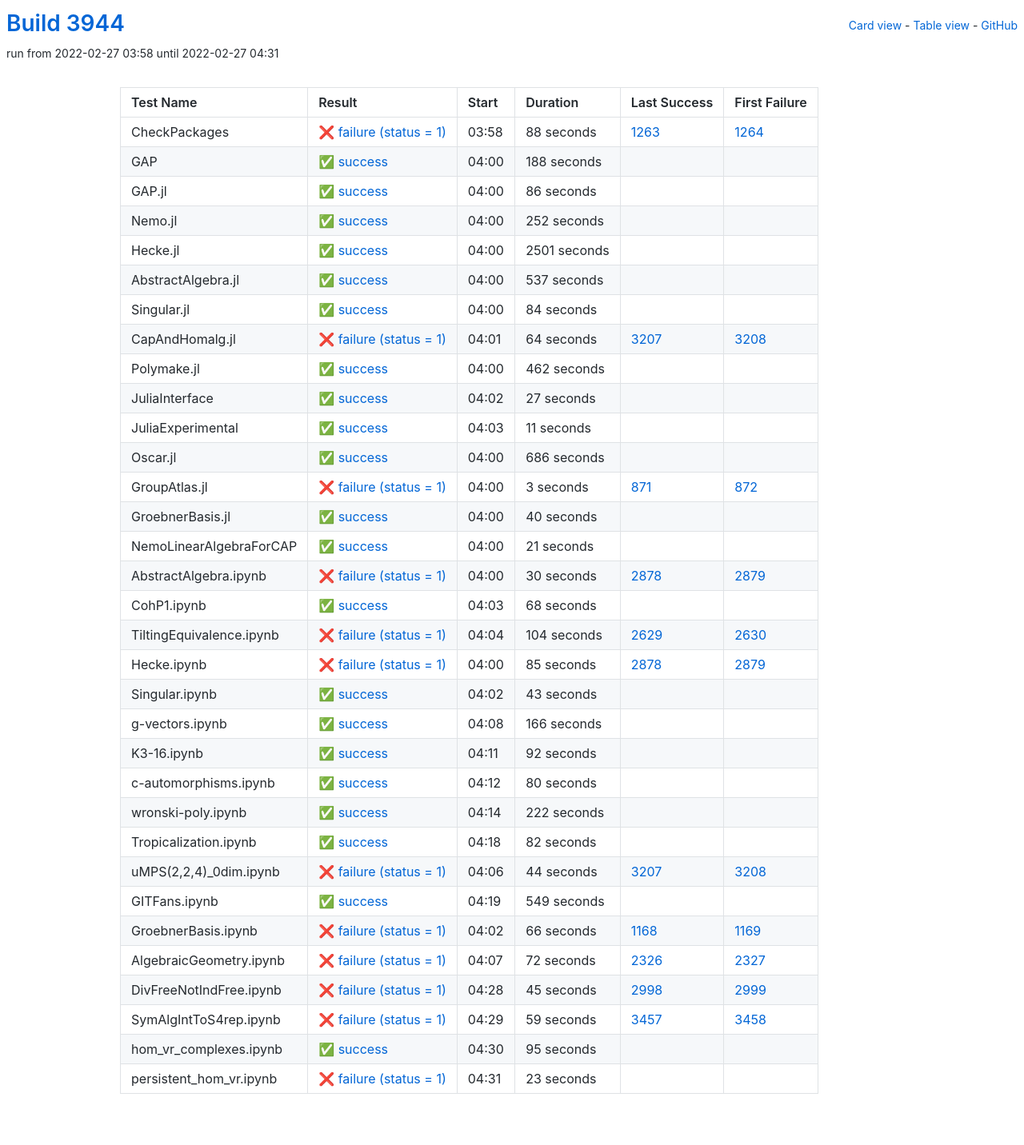
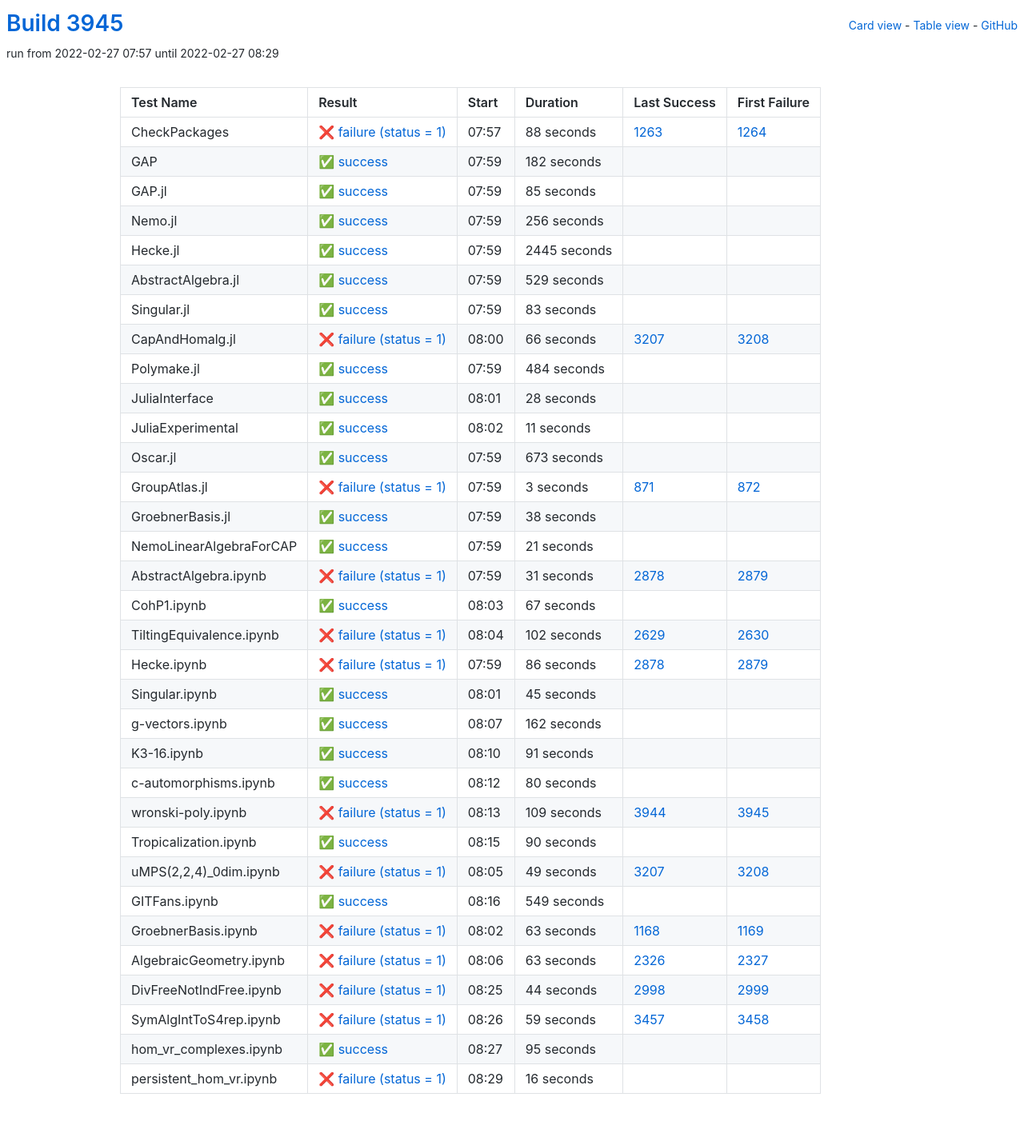
Before and after one commit to oscar-system/oscar-ci-status-stable, a Jekyll site: the page built from table.html, in a window 1280 px wide. Shown: the whole page at 80% size. Built offline with Jekyll 4.4.1, drawn with Linux system fonts in a browser that asks for light colours.

Commit message:
Build #3945

```diff
--- a/_data/ci.yml
+++ b/_data/ci.yml
@@ -1,6 +1,6 @@
 ---
-build: 3944
-build_url: https://oscarci.mathematik.uni-kl.de/job/oscar-stable/3944/
+build: 3945
+build_url: https://oscarci.mathematik.uni-kl.de/job/oscar-stable/3945/
 job: oscar-stable
 organization: oscar-system
 repo: oscar-ci-status-stable
@@ -8,8 +8,8 @@ repourl: https://github.com/oscar-system/oscar-ci-status-stable
 tests:
 - name: CheckPackages
   id: checkpackages
-  log: https://oscarci.mathematik.uni-kl.de/job/oscar-stable/3944/artifact/logs/build-3944/CheckPackages.log
-  start: 2022-02-27 03:58
+  log: https://oscarci.mathematik.uni-kl.de/job/oscar-stable/3945/artifact/logs/build-3945/CheckPackages.log
+  start: 2022-02-27 07:57
   success: false
   exitcode: 1
   status: failure
@@ -20,116 +20,116 @@ tests:
   first_failure_url: https://oscarci.mathematik.uni-kl.de/job/oscar-stable/1264/
 - name: GAP
   id: gap
-  log: https://oscarci.mathematik.uni-kl.de/job/oscar-stable/3944/artifact/logs/build-3944/GAP.log
-  start: 2022-02-27 04:00
+  log: https://oscarci.mathematik.uni-kl.de/job/oscar-stable/3945/artifact/logs/build-3945/GAP.log
+  start: 2022-02-27 07:59
   success: true
   exitcode: 0
   status: success
-  duration: 188
+  duration: 182
   last_success: false
   last_success_url:
   first_failure: false
   first_failure_url:
 - name: GAP.jl
   id: gap-jl
-  log: https://oscarci.mathematik.uni-kl.de/job/oscar-stable/3944/artifact/logs/build-3944/GAP.jl.log
-  start: 2022-02-27 04:00
+  log: https://oscarci.mathematik.uni-kl.de/job/oscar-stable/3945/artifact/logs/build-3945/GAP.jl.log
+  start: 2022-02-27 07:59
   success: true
   exitcode: 0
   status: success
-  duration: 86
+  duration: 85
   last_success: false
   last_success_url:
   first_failure: false
   first_failure_url:
 - name: Nemo.jl
   id: nemo-jl
-  log: https://oscarci.mathematik.uni-kl.de/job/oscar-stable/3944/artifact/logs/build-3944/Nemo.jl.log
-  start: 2022-02-27 04:00
+  log: https://oscarci.mathematik.uni-kl.de/job/oscar-stable/3945/artifact/logs/build-3945/Nemo.jl.log
+  start: 2022-02-27 07:59
   success: true
   exitcode: 0
   status: success
-  duration: 252
+  duration: 256
   last_success: false
   last_success_url:
   first_failure: false
   first_failure_url:
 - name: Hecke.jl
   id: hecke-jl
-  log: https://oscarci.mathematik.uni-kl.de/job/oscar-stable/3944/artifact/logs/build-3944/Hecke.jl.log
-  start: 2022-02-27 04:00
+  log: https://oscarci.mathematik.uni-kl.de/job/oscar-stable/3945/artifact/logs/build-3945/Hecke.jl.log
+  start: 2022-02-27 07:59
   success: true
   exitcode: 0
   status: success
-  duration: 2501
+  duration: 2445
   last_success: false
   last_success_url:
   first_failure: false
   first_failure_url:
 - name: AbstractAlgebra.jl
   id: abstractalgebra-jl
-  log: https://oscarci.mathematik.uni-kl.de/job/oscar-stable/3944/artifact/logs/build-3944/AbstractAlgebra.jl.log
-  start: 2022-02-27 04:00
+  log: https://oscarci.mathematik.uni-kl.de/job/oscar-stable/3945/artifact/logs/build-3945/AbstractAlgebra.jl.log
+  start: 2022-02-27 07:59
   success: true
   exitcode: 0
   status: success
-  duration: 537
+  duration: 529
   last_success: false
   last_success_url:
   first_failure: false
   first_failure_url:
 - name: Singular.jl
   id: singular-jl
-  log: https://oscarci.mathematik.uni-kl.de/job/oscar-stable/3944/artifact/logs/build-3944/Singular.jl.log
-  start: 2022-02-27 04:00
+  log: https://oscarci.mathematik.uni-kl.de/job/oscar-stable/3945/artifact/logs/build-3945/Singular.jl.log
+  start: 2022-02-27 07:59
   success: true
   exitcode: 0
   status: success
-  duration: 84
+  duration: 83
   last_success: false
   last_success_url:
   first_failure: false
   first_failure_url:
 - name: CapAndHomalg.jl
   id: capandhomalg-jl
-  log: https://oscarci.mathematik.uni-kl.de/job/oscar-stable/3944/artifact/logs/build-3944/CapAndHomalg.jl.log
-  start: 2022-02-27 04:01
+  log: https://oscarci.mathematik.uni-kl.de/job/oscar-stable/3945/artifact/logs/build-3945/CapAndHomalg.jl.log
+  start: 2022-02-27 08:00
   success: false
   exitcode: 1
   status: failure
-  duration: 64
+  duration: 66
   last_success: 3207
   last_success_url: https://oscarci.mathematik.uni-kl.de/job/oscar-stable/3207/
   first_failure: 3208
   first_failure_url: https://oscarci.mathematik.uni-kl.de/job/oscar-stable/3208/
 - name: Polymake.jl
   id: polymake-jl
-  log: https://oscarci.mathematik.uni-kl.de/job/oscar-stable/3944/artifact/logs/build-3944/Polymake.jl.log
-  start: 2022-02-27 04:00
+  log: https://oscarci.mathematik.uni-kl.de/job/oscar-stable/3945/artifact/logs/build-3945/Polymake.jl.log
+  start: 2022-02-27 07:59
   success: true
   exitcode: 0
   status: success
-  duration: 462
+  duration: 484
   last_success: false
   last_success_url:
   first_failure: false
   first_failure_url:
 - name: JuliaInterface
   id: juliainterface
-  log: https://oscarci.mathematik.uni-kl.de/job/oscar-stable/3944/artifact/logs/build-3944/JuliaInterface.log
-  start: 2022-02-27 04:02
+  log: https://oscarci.mathematik.uni-kl.de/job/oscar-stable/3945/artifact/logs/build-3945/JuliaInterface.log
+  start: 2022-02-27 08:01
   success: true
   exitcode: 0
   status: success
-  duration: 27
+  duration: 28
   last_success: false
   last_success_url:
   first_failure: false
   first_failure_url:
 - name: JuliaExperimental
   id: juliaexperimental
-  log: https://oscarci.mathematik.uni-kl.de/job/oscar-stable/3944/artifact/logs/build-3944/JuliaExperimental.log
-  start: 2022-02-27 04:03
+  log: https://oscarci.mathematik.uni-kl.de/job/oscar-stable/3945/artifact/logs/build-3945/JuliaExperimental.log
+  start: 2022-02-27 08:02
   success: true
   exitcode: 0
   status: success
@@ -140,20 +140,20 @@ tests:
   first_failure_url:
 - name: Oscar.jl
   id: oscar-jl
-  log: https://oscarci.mathematik.uni-kl.de/job/oscar-stable/3944/artifact/logs/build-3944/Oscar.jl.log
-  start: 2022-02-27 04:00
+  log: https://oscarci.mathematik.uni-kl.de/job/oscar-stable/3945/artifact/logs/build-3945/Oscar.jl.log
+  start: 2022-02-27 07:59
   success: true
   exitcode: 0
   status: success
-  duration: 686
+  duration: 673
   last_success: false
   last_success_url:
   first_failure: false
   first_failure_url:
 - name: GroupAtlas.jl
   id: groupatlas-jl
-  log: https://oscarci.mathematik.uni-kl.de/job/oscar-stable/3944/artifact/logs/build-3944/GroupAtlas.jl.log
-  start: 2022-02-27 04:00
+  log: https://oscarci.mathematik.uni-kl.de/job/oscar-stable/3945/artifact/logs/build-3945/GroupAtlas.jl.log
+  start: 2022-02-27 07:59
   success: false
   exitcode: 1
   status: failure
@@ -164,20 +164,20 @@ tests:
   first_failure_url: https://oscarci.mathematik.uni-kl.de/job/oscar-stable/872/
 - name: GroebnerBasis.jl
   id: groebnerbasis-jl
-  log: https://oscarci.mathematik.uni-kl.de/job/oscar-stable/3944/artifact/logs/build-3944/GroebnerBasis.jl.log
-  start: 2022-02-27 04:00
+  log: https://oscarci.mathematik.uni-kl.de/job/oscar-stable/3945/artifact/logs/build-3945/GroebnerBasis.jl.log
+  start: 2022-02-27 07:59
   success: true
   exitcode: 0
   status: success
-  duration: 40
+  duration: 38
   last_success: false
   last_success_url:
   first_failure: false
   first_failure_url:
 - name: NemoLinearAlgebraForCAP
   id: nemolinearalgebraforcap
-  log: https://oscarci.mathematik.uni-kl.de/job/oscar-stable/3944/artifact/logs/build-3944/NemoLinearAlgebraForCAP.log
-  start: 2022-02-27 04:00
+  log: https://oscarci.mathematik.uni-kl.de/job/oscar-stable/3945/artifact/logs/build-3945/NemoLinearAlgebraForCAP.log
+  start: 2022-02-27 07:59
   success: true
   exitcode: 0
   status: success
@@ -188,92 +188,92 @@ tests:
   first_failure_url:
 - name: AbstractAlgebra.ipynb
   id: abstractalgebra-ipynb
-  log: https://oscarci.mathematik.uni-kl.de/job/oscar-stable/3944/artifact/logs/build-3944/AbstractAlgebra.ipynb.log
-  start: 2022-02-27 04:00
+  log: https://oscarci.mathematik.uni-kl.de/job/oscar-stable/3945/artifact/logs/build-3945/AbstractAlgebra.ipynb.log
+  start: 2022-02-27 07:59
   success: false
   exitcode: 1
   status: failure
-  duration: 30
+  duration: 31
   last_success: 2878
   last_success_url: https://oscarci.mathematik.uni-kl.de/job/oscar-stable/2878/
   first_failure: 2879
   first_failure_url: https://oscarci.mathematik.uni-kl.de/job/oscar-stable/2879/
 - name: CohP1.ipynb
   id: cohp1-ipynb
-  log: https://oscarci.mathematik.uni-kl.de/job/oscar-stable/3944/artifact/logs/build-3944/CohP1.ipynb.log
-  start: 2022-02-27 04:03
+  log: https://oscarci.mathematik.uni-kl.de/job/oscar-stable/3945/artifact/logs/build-3945/CohP1.ipynb.log
+  start: 2022-02-27 08:03
   success: true
   exitcode: 0
   status: success
-  duration: 68
+  duration: 67
   last_success: false
   last_success_url:
   first_failure: false
   first_failure_url:
 - name: TiltingEquivalence.ipynb
   id: tiltingequivalence-ipynb
-  log: https://oscarci.mathematik.uni-kl.de/job/oscar-stable/3944/artifact/logs/build-3944/TiltingEquivalence.ipynb.log
-  start: 2022-02-27 04:04
+  log: https://oscarci.mathematik.uni-kl.de/job/oscar-stable/3945/artifact/logs/build-3945/TiltingEquivalence.ipynb.log
+  start: 2022-02-27 08:04
   success: false
   exitcode: 1
   status: failure
-  duration: 104
+  duration: 102
   last_success: 2629
   last_success_url: https://oscarci.mathematik.uni-kl.de/job/oscar-stable/2629/
   first_failure: 2630
   first_failure_url: https://oscarci.mathematik.uni-kl.de/job/oscar-stable/2630/
 - name: Hecke.ipynb
   id: hecke-ipynb
-  log: https://oscarci.mathematik.uni-kl.de/job/oscar-stable/3944/artifact/logs/build-3944/Hecke.ipynb.log
-  start: 2022-02-27 04:00
+  log: https://oscarci.mathematik.uni-kl.de/job/oscar-stable/3945/artifact/logs/build-3945/Hecke.ipynb.log
+  start: 2022-02-27 07:59
   success: false
   exitcode: 1
   status: failure
-  duration: 85
+  duration: 86
   last_success: 2878
   last_success_url: https://oscarci.mathematik.uni-kl.de/job/oscar-stable/2878/
   first_failure: 2879
   first_failure_url: https://oscarci.mathematik.uni-kl.de/job/oscar-stable/2879/
 - name: Singular.ipynb
   id: singular-ipynb
-  log: https://oscarci.mathematik.uni-kl.de/job/oscar-stable/3944/artifact/logs/build-3944/Singular.ipynb.log
-  start: 2022-02-27 04:02
+  log: https://oscarci.mathematik.uni-kl.de/job/oscar-stable/3945/artifact/logs/build-3945/Singular.ipynb.log
+  start: 2022-02-27 08:01
   success: true
   exitcode: 0
   status: success
-  duration: 43
+  duration: 45
   last_success: false
   last_success_url:
   first_failure: false
   first_failure_url:
 - name: g-vectors.ipynb
   id: g-vectors-ipynb
-  log: https://oscarci.mathematik.uni-kl.de/job/oscar-stable/3944/artifact/logs/build-3944/g-vectors.ipynb.log
-  start: 2022-02-27 04:08
+  log: https://oscarci.mathematik.uni-kl.de/job/oscar-stable/3945/artifact/logs/build-3945/g-vectors.ipynb.log
+  start: 2022-02-27 08:07
   success: true
   exitcode: 0
   status: success
-  duration: 166
+  duration: 162
   last_success: false
   last_success_url:
   first_failure: false
   first_failure_url:
 - name: K3-16.ipynb
   id: k3-16-ipynb
-  log: https://oscarci.mathematik.uni-kl.de/job/oscar-stable/3944/artifact/logs/build-3944/K3-16.ipynb.log
-  start: 2022-02-27 04:11
+  log: https://oscarci.mathematik.uni-kl.de/job/oscar-stable/3945/artifact/logs/build-3945/K3-16.ipynb.log
+  start: 2022-02-27 08:10
   success: true
   exitcode: 0
   status: success
-  duration: 92
+  duration: 91
   last_success: false
   last_success_url:
   first_failure: false
   first_failure_url:
 - name: c-automorphisms.ipynb
   id: c-automorphisms-ipynb
-  log: https://oscarci.mathematik.uni-kl.de/job/oscar-stable/3944/artifact/logs/build-3944/c-automorphisms.ipynb.log
-  start: 2022-02-27 04:12
+  log: https://oscarci.mathematik.uni-kl.de/job/oscar-stable/3945/artifact/logs/build-3945/c-automorphisms.ipynb.log
+  start: 2022-02-27 08:12
   success: true
   exitcode: 0
   status: success
@@ -284,44 +284,44 @@ tests:
   first_failure_url:
 - name: wronski-poly.ipynb
   id: wronski-poly-ipynb
-  log: https://oscarci.mathematik.uni-kl.de/job/oscar-stable/3944/artifact/logs/build-3944/wronski-poly.ipynb.log
-  start: 2022-02-27 04:14
+  log: https://oscarci.mathematik.uni-kl.de/job/oscar-stable/3945/artifact/logs/build-3945/wronski-poly.ipynb.log
+  start: 2022-02-27 08:13
+  success: false
+  exitcode: 1
+  status: failure
+  duration: 109
+  last_success: 3944
+  last_success_url: https://oscarci.mathematik.uni-kl.de/job/oscar-stable/3944/
+  first_failure: 3945
+  first_failure_url: https://oscarci.mathematik.uni-kl.de/job/oscar-stable/3945/
+- name: Tropicalization.ipynb
+  id: tropicalization-ipynb
+  log: https://oscarci.mathematik.uni-kl.de/job/oscar-stable/3945/artifact/logs/build-3945/Tropicalization.ipynb.log
+  start: 2022-02-27 08:15
   success: true
   exitcode: 0
   status: success
-  duration: 222
-  last_success: false
-  last_success_url:
-  first_failure: false
-  first_failure_url:
-- name: Tropicalization.ipynb
-  id: tropicalization-ipynb
-  log: https://oscarci.mathematik.uni-kl.de/job/oscar-stable/3944/artifact/logs/build-3944/Tropicalization.ipynb.log
-  start: 2022-02-27 04:18
-  success: true
-  exitcode: 0
-  status: success
-  duration: 82
+  duration: 90
   last_success: false
   last_success_url:
   first_failure: false
   first_failure_url:
 - name: uMPS(2,2,4)_0dim.ipynb
   id: umps-2-2-4-0dim-ipynb
-  log: https://oscarci.mathematik.uni-kl.de/job/oscar-stable/3944/artifact/logs/build-3944/uMPS-2-2-4-_0dim.ipynb.log
-  start: 2022-02-27 04:06
+  log: https://oscarci.mathematik.uni-kl.de/job/oscar-stable/3945/artifact/logs/build-3945/uMPS-2-2-4-_0dim.ipynb.log
+  start: 2022-02-27 08:05
   success: false
   exitcode: 1
   status: failure
-  duration: 44
+  duration: 49
   last_success: 3207
   last_success_url: https://oscarci.mathematik.uni-kl.de/job/oscar-stable/3207/
   first_failure: 3208
   first_failure_url: https://oscarci.mathematik.uni-kl.de/job/oscar-stable/3208/
 - name: GITFans.ipynb
   id: gitfans-ipynb
-  log: https://oscarci.mathematik.uni-kl.de/job/oscar-stable/3944/artifact/logs/build-3944/GITFans.ipynb.log
-  start: 2022-02-27 04:19
+  log: https://oscarci.mathematik.uni-kl.de/job/oscar-stable/3945/artifact/logs/build-3945/GITFans.ipynb.log
+  start: 2022-02-27 08:16
   success: true
   exitcode: 0
   status: success
@@ -332,44 +332,44 @@ tests:
   first_failure_url:
 - name: GroebnerBasis.ipynb
   id: groebnerbasis-ipynb
-  log: https://oscarci.mathematik.uni-kl.de/job/oscar-stable/3944/artifact/logs/build-3944/GroebnerBasis.ipynb.log
-  start: 2022-02-27 04:02
+  log: https://oscarci.mathematik.uni-kl.de/job/oscar-stable/3945/artifact/logs/build-3945/GroebnerBasis.ipynb.log
+  start: 2022-02-27 08:02
   success: false
   exitcode: 1
   status: failure
-  duration: 66
+  duration: 63
   last_success: 1168
   last_success_url: https://oscarci.mathematik.uni-kl.de/job/oscar-stable/1168/
   first_failure: 1169
   first_failure_url: https://oscarci.mathematik.uni-kl.de/job/oscar-stable/1169/
 - name: AlgebraicGeometry.ipynb
   id: algebraicgeometry-ipynb
-  log: https://oscarci.mathematik.uni-kl.de/job/oscar-stable/3944/artifact/logs/build-3944/AlgebraicGeometry.ipynb.log
-  start: 2022-02-27 04:07
+  log: https://oscarci.mathematik.uni-kl.de/job/oscar-stable/3945/artifact/logs/build-3945/AlgebraicGeometry.ipynb.log
+  start: 2022-02-27 08:06
   success: false
   exitcode: 1
   status: failure
-  duration: 72
+  duration: 63
   last_success: 2326
   last_success_url: https://oscarci.mathematik.uni-kl.de/job/oscar-stable/2326/
   first_failure: 2327
   first_failure_url: https://oscarci.mathematik.uni-kl.de/job/oscar-stable/2327/
 - name: DivFreeNotIndFree.ipynb
   id: divfreenotindfree-ipynb
-  log: https://oscarci.mathematik.uni-kl.de/job/oscar-stable/3944/artifact/logs/build-3944/DivFreeNotIndFree.ipynb.log
-  start: 2022-02-27 04:28
+  log: https://oscarci.mathematik.uni-kl.de/job/oscar-stable/3945/artifact/logs/build-3945/DivFreeNotIndFree.ipynb.log
+  start: 2022-02-27 08:25
   success: false
   exitcode: 1
   status: failure
-  duration: 45
+  duration: 44
   last_success: 2998
   last_success_url: https://oscarci.mathematik.uni-kl.de/job/oscar-stable/2998/
   first_failure: 2999
   first_failure_url: https://oscarci.mathematik.uni-kl.de/job/oscar-stable/2999/
 - name: SymAlgIntToS4rep.ipynb
   id: symalginttos4rep-ipynb
-  log: https://oscarci.mathematik.uni-kl.de/job/oscar-stable/3944/artifact/logs/build-3944/SymAlgIntToS4rep.ipynb.log
-  start: 2022-02-27 04:29
+  log: https://oscarci.mathematik.uni-kl.de/job/oscar-stable/3945/artifact/logs/build-3945/SymAlgIntToS4rep.ipynb.log
+  start: 2022-02-27 08:26
   success: false
   exitcode: 1
   status: failure
@@ -380,8 +380,8 @@ tests:
   first_failure_url: https://oscarci.mathematik.uni-kl.de/job/oscar-stable/3458/
 - name: hom_vr_complexes.ipynb
   id: hom-vr-complexes-ipynb
-  log: https://oscarci.mathematik.uni-kl.de/job/oscar-stable/3944/artifact/logs/build-3944/hom_vr_complexes.ipynb.log
-  start: 2022-02-27 04:30
+  log: https://oscarci.mathematik.uni-kl.de/job/oscar-stable/3945/artifact/logs/build-3945/hom_vr_complexes.ipynb.log
+  start: 2022-02-27 08:27
   success: true
   exitcode: 0
   status: success
@@ -392,12 +392,12 @@ tests:
   first_failure_url:
 - name: persistent_hom_vr.ipynb
   id: persistent-hom-vr-ipynb
-  log: https://oscarci.mathematik.uni-kl.de/job/oscar-stable/3944/artifact/logs/build-3944/persistent_hom_vr.ipynb.log
-  start: 2022-02-27 04:31
+  log: https://oscarci.mathematik.uni-kl.de/job/oscar-stable/3945/artifact/logs/build-3945/persistent_hom_vr.ipynb.log
+  start: 2022-02-27 08:29
   success: false
   exitcode: 1
   status: failure
-  duration: 23
+  duration: 16
   last_success: false
   last_success_url:
   first_failure: false
```
Also changed, not shown: README.md.
